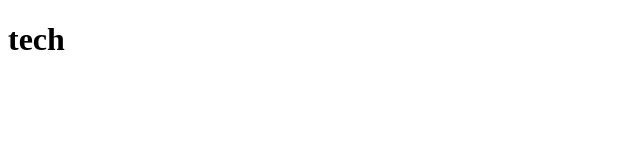
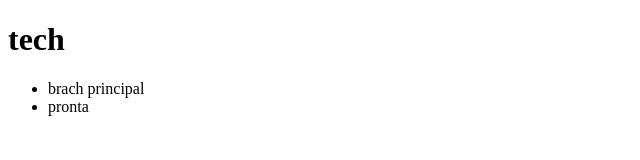
Before and after one commit to FernandoDev15/tech, a plain HTML site: page index.html in a window 1280 px wide. Shown: the whole page, without its empty margins (0-640 px from the left). Drawn offline with Linux system fonts and the light colour scheme.

Commit message:
adicionado lista ao arquivo index.html

```diff
--- a/index.html
+++ b/index.html
@@ -7,5 +7,9 @@
 </head>
 <body>
     <h1>tech</h1>
+    <ul>
+        <li>brach principal</li>
+        <li>pronta</li>
+    </ul>
 </body>
 </html>
```
